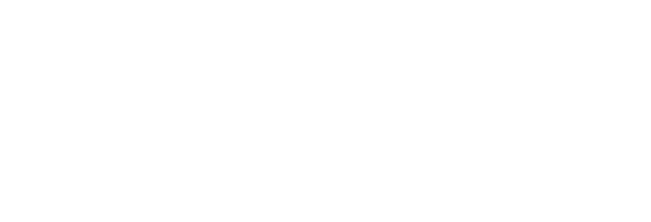
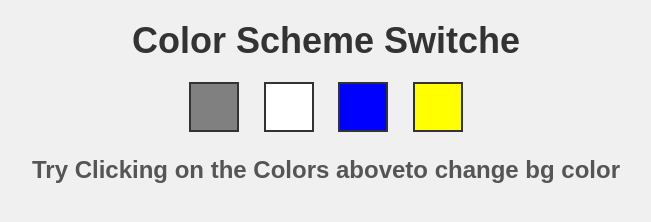
Before and after one commit to hasirali/JS_Color_Switch, a plain HTML site: page index.html in a window 1280 px wide. Shown: the whole page, without its empty margins (314-965 px from the left). Drawn offline with Linux system fonts and the light colour scheme.

Commit message:
completed

```diff
--- a/index.html
+++ b/index.html
@@ -1,11 +1,24 @@
 <!DOCTYPE html>
 <html lang="en">
+
 <head>
     <meta charset="UTF-8">
     <meta name="viewport" content="width=device-width, initial-scale=1.0">
     <title>Color Switch</title>
+    <link rel="stylesheet" href="/style.css">
 </head>
+
 <body>
+    <div class="canvas">
 
+        <h1>Color Scheme Switche</h1>
+        <span class="button" id="grey"></span>
+        <span class="button" id="white"></span>
+        <span class="button" id="blue"></span>
+        <span class="button" id="yellow"></span>
+        <h2>Try Clicking on the Colors aboveto change bg color</h2>
+    </div>
 </body>
+<script src="/script.js "></script>
+
 </html>
--- /dev/null
+++ b/script.js
@@ -0,0 +1,21 @@
+const buttons = document.querySelectorAll('.button')
+const body = document.querySelector("body")
+
+buttons.forEach(function(button){
+    button.addEventListener('click',function(e){
+        if(e.target.id==='grey'){
+            body.style.backgroundColor=e.target.id;
+            // or body.style.backgroundColor='grey';
+        }
+        if(e.target.id==='white'){
+            body.style.backgroundColor=e.target.id;
+        }
+        if(e.target.id==='blue'){
+            body.style.backgroundColor=e.target.id;
+        }
+        if(e.target.id==='yellow'){
+            body.style.backgroundColor=e.target.id;
+        }
+
+    })
+});
--- /dev/null
+++ b/style.css
@@ -0,0 +1,57 @@
+/* Reset default margin and padding for all elements */
+* {
+    margin: 0;
+    padding: 0;
+    box-sizing: border-box;
+}
+
+/* Apply a background color to the entire page */
+body {
+    background-color: #f0f0f0;
+    font-family: Arial, sans-serif;
+}
+
+/* Center the content */
+.canvas {
+    max-width: 800px;
+    margin: 0 auto;
+    text-align: center;
+    padding: 20px;
+}
+
+h1 {
+    font-size: 36px;
+    color: #333;
+    margin-bottom: 20px;
+}
+
+.button {
+    display: inline-block;
+    width: 50px;
+    height: 50px;
+    margin: 0 10px;
+    cursor: pointer;
+    border: 2px solid #333;
+}
+
+#grey {
+    background-color: grey;
+}
+
+#white {
+    background-color: white;
+}
+
+#blue {
+    background-color: blue;
+}
+
+#yellow {
+    background-color: yellow;
+}
+
+h2 {
+    font-size: 24px;
+    color: #555;
+    margin-top: 20px;
+}
```
